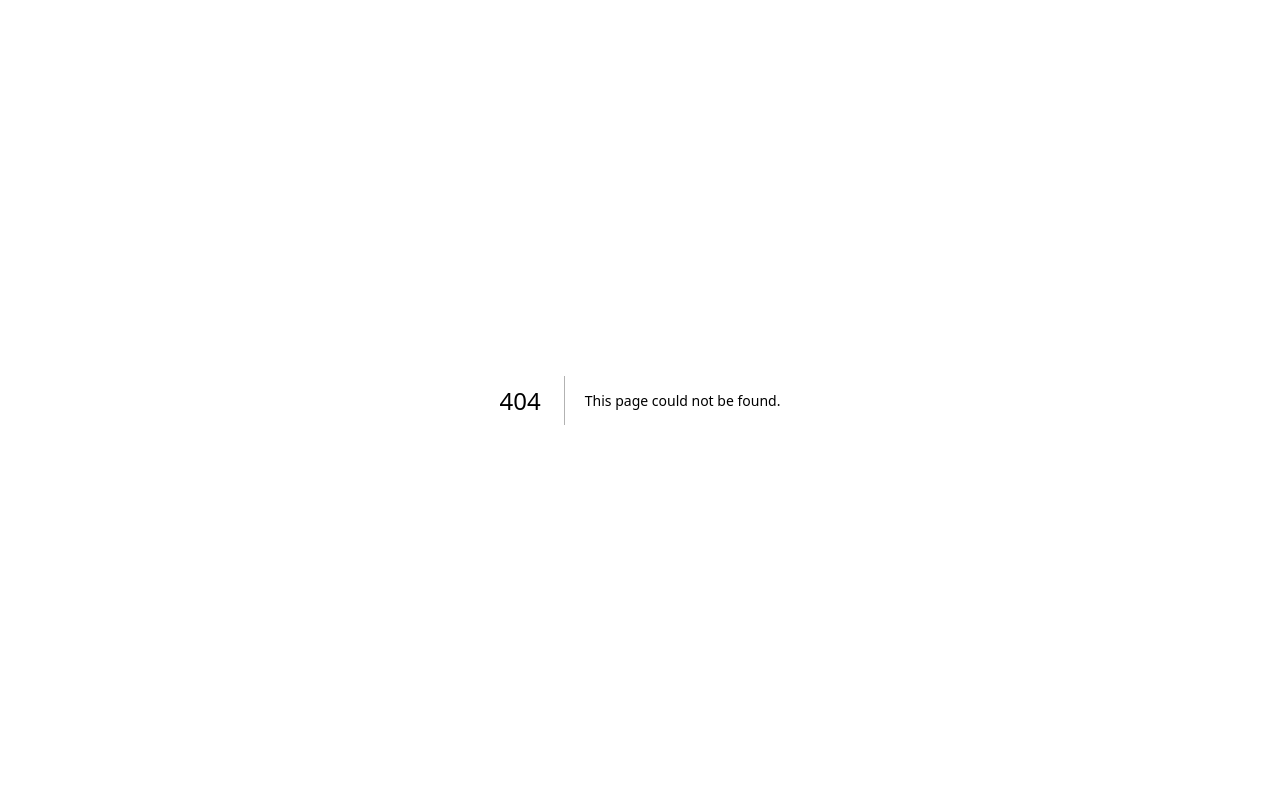
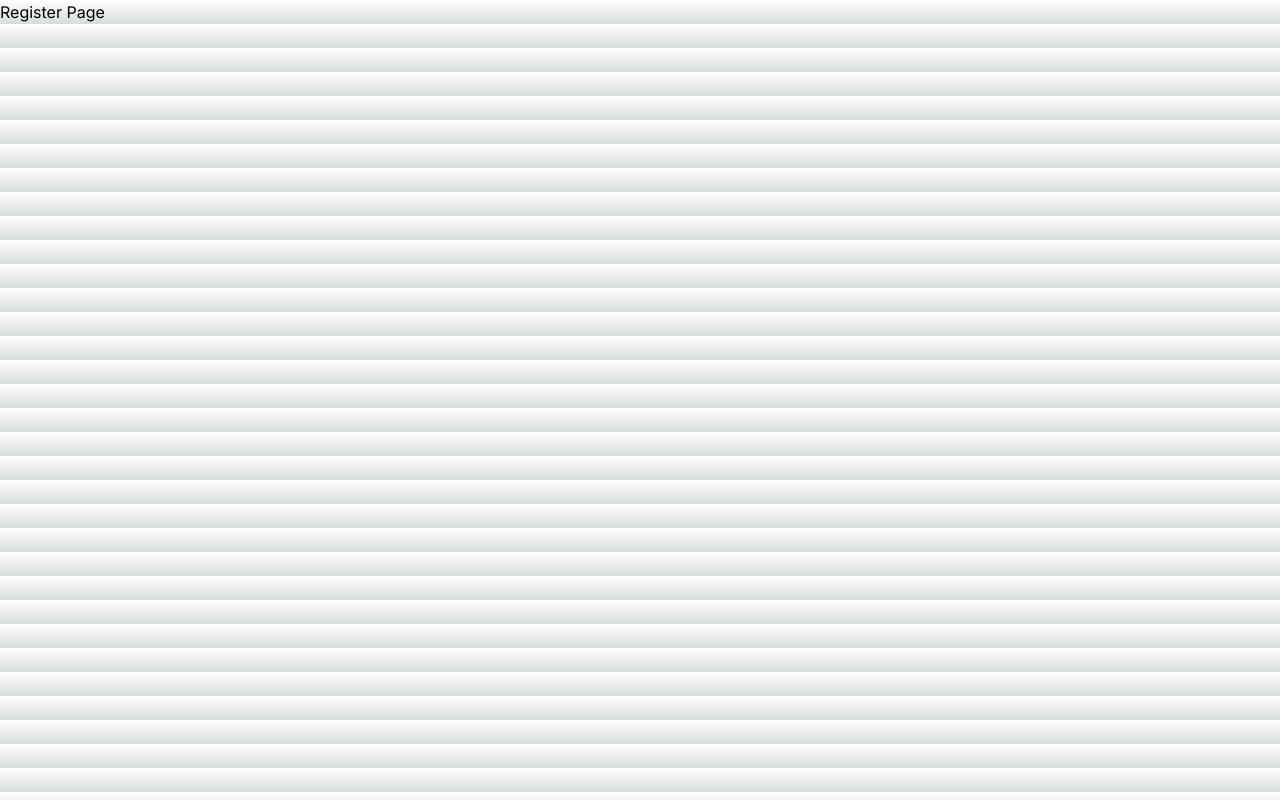
Before and after one commit to LugoJM/kicks-hub, a Next.js app: page /auth/register in a window 1280 px wide. Before the commit this address had no page. Built offline with nearby package versions, Linux system fonts and the light colour scheme.

Commit message:
Added auth routes

```diff
--- /dev/null
+++ b/src/app/auth/login/page.tsx
@@ -0,0 +1,9 @@
+
+
+export default function LoginPage() {
+  return (
+    <div>
+      <h1>Login Page</h1>
+    </div>
+  );
+}
--- /dev/null
+++ b/src/app/auth/register/page.tsx
@@ -0,0 +1,9 @@
+
+
+export default function RegisterPage() {
+  return (
+    <div>
+      <h1>Register Page</h1>
+    </div>
+  );
+}
```
